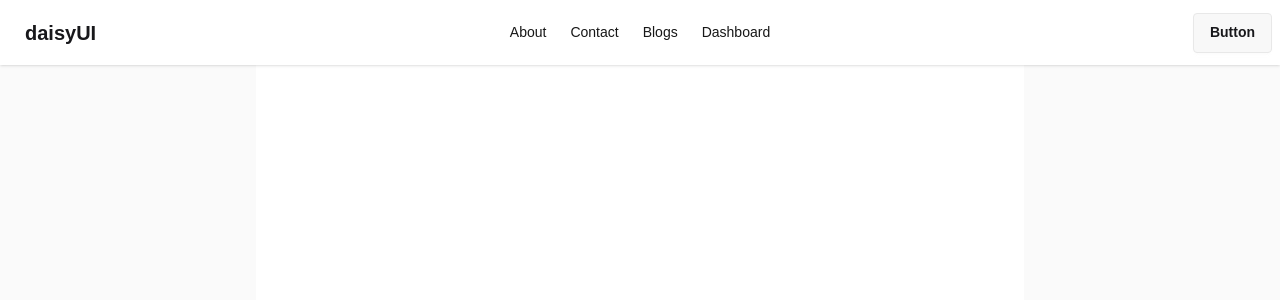
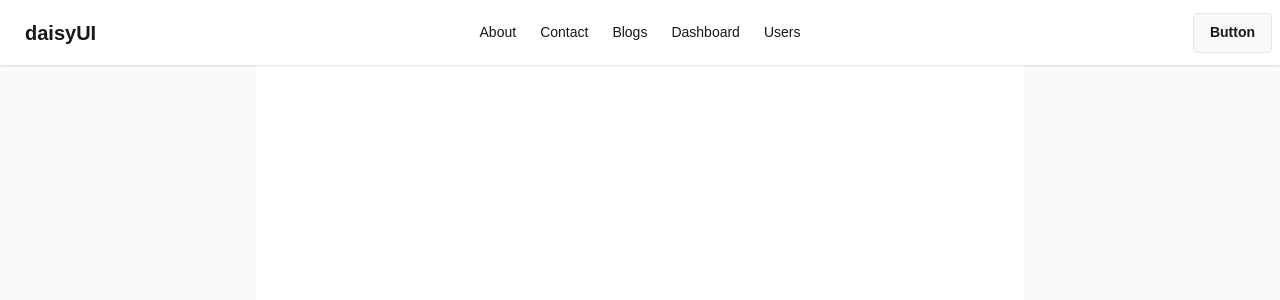
Before and after one commit to sohagroy7223/my-next-app, a Next.js app: page / in a window 1280 px wide. Shown: the top 300 px of the page. Built offline with nearby package versions, Linux system fonts and the light colour scheme.

Commit message:
get data in nextjs project by fetching data in json placeholder

```diff
--- a/src/Components/Navbar/Navbar.jsx
+++ b/src/Components/Navbar/Navbar.jsx
@@ -15,6 +15,9 @@ const Navbar = () => {
       </li>
       <li>
         <Link href="/dashboard">Dashboard</Link>
+      </li>
+      <li>
+        <Link href="/users">Users</Link>
       </li>
     </>
   );
--- /dev/null
+++ b/src/app/users/page.jsx
@@ -0,0 +1,14 @@
+import React from "react";
+
+const UsersPage = async () => {
+  const res = await fetch("https://jsonplaceholder.typicode.com/users");
+  const users = await res.json();
+  console.log(users);
+  return (
+    <div>
+      <h3>this is users page</h3>
+    </div>
+  );
+};
+
+export default UsersPage;
```
